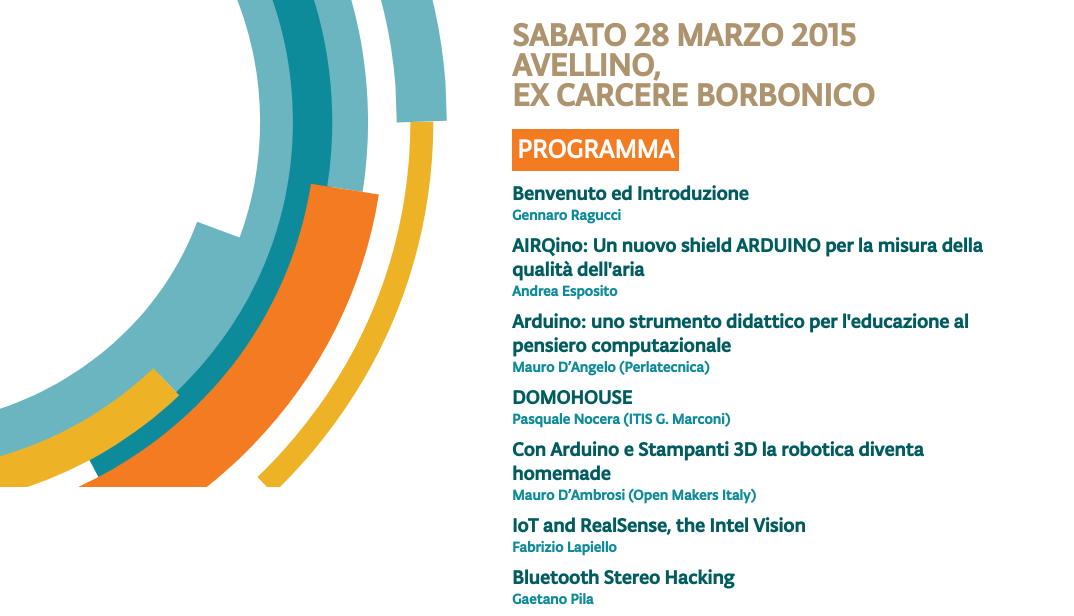
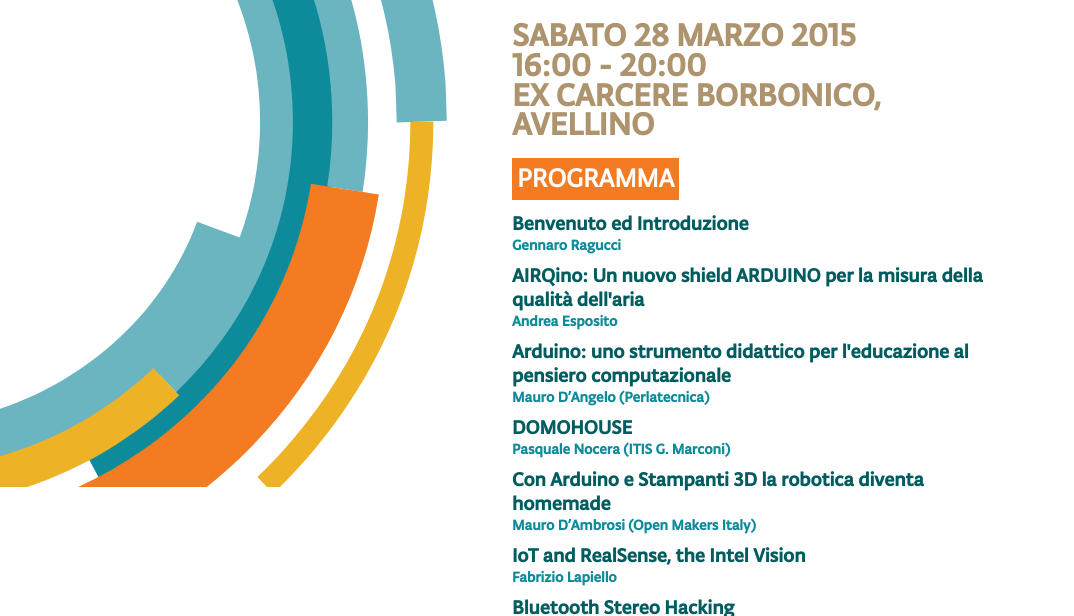
Before and after one commit to IrLUG/LinuxDay2015, a website: page index.html in a window 1280 px wide. Shown: the part 313-929 px from the top of the page, without its empty margins (0-1074 px from the left). Drawn offline with Linux system fonts and the light colour scheme.

Commit message:
Added start and end hour.

```diff
--- a/index.html
+++ b/index.html
@@ -27,7 +27,12 @@
         <div id="main-container">
             <div class="wrapper">
                 <img id="logo" src="img/logo.svg" alt="arduino day 2015 avellino"/>
-                <h1>SABATO 28 MARZO 2015<br>AVELLINO,<br>EX CARCERE BORBONICO<h1>
+                <h1>
+                    SABATO 28 MARZO 2015<br>
+                    16:00 - 20:00<br>
+                    EX CARCERE BORBONICO,<br>
+                    AVELLINO
+                <h1>
 
                 <div class="schedule">
                     <h2>Programma</h2>
```
